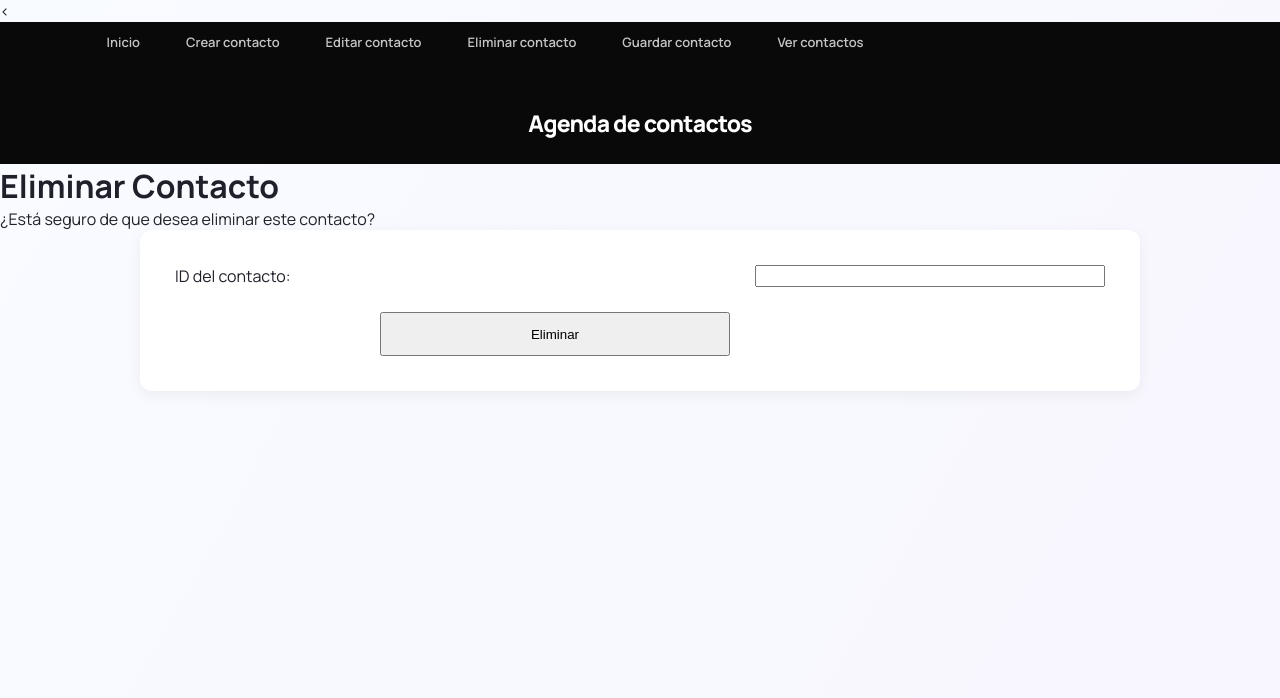
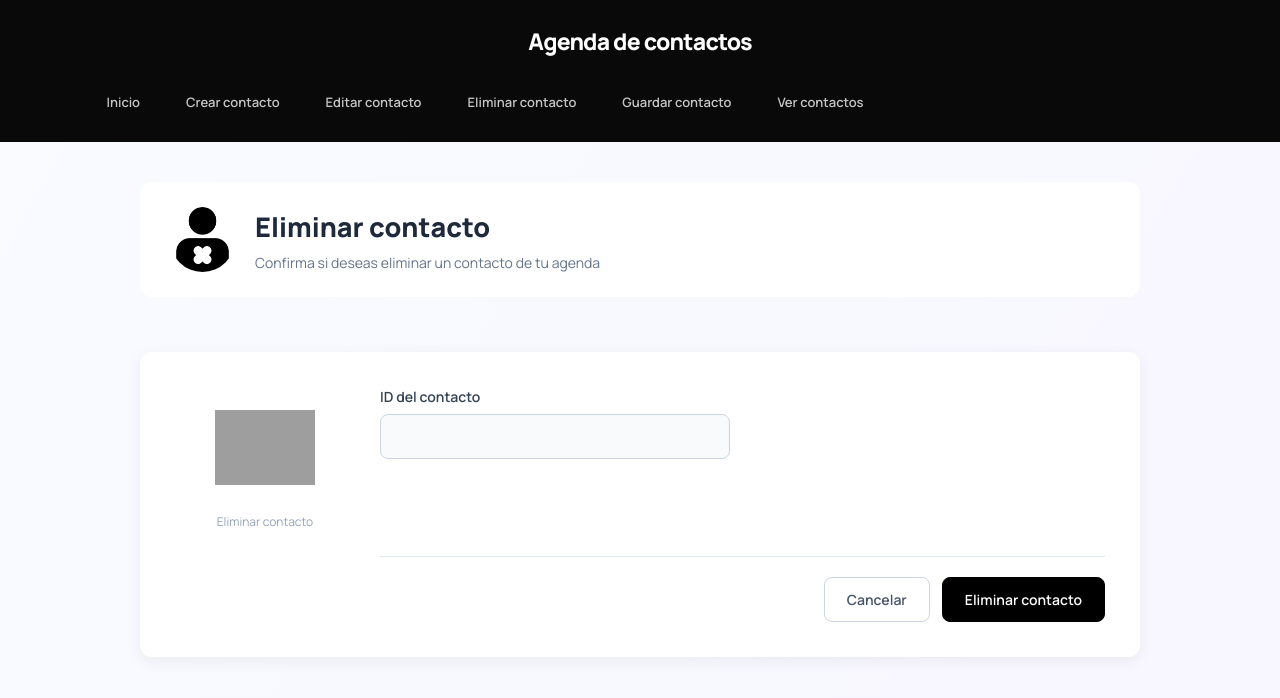
Before and after one commit to erikajhoana-dot/AGENDA, a PHP site: page /eliminar.php in a window 1280 px wide. Shown: the top 698 px of the page. Run offline with PHP 8.4, Linux system fonts and the light colour scheme; grey boxes are pictures that could not be loaded.

Commit message:
Estilos a todos los apartados

```diff
--- a/css/styles.css
+++ b/css/styles.css
@@ -1,3 +1,4 @@
+
 @import url('https://fonts.googleapis.com/css2?family=Manrope:wght@400;500;600;700;800&display=swap');
 
 * {
@@ -45,12 +46,6 @@ nav a {
     font-weight: 600;
     padding: 11px 17px;
     border-radius: 7px;
-    transition: background-color 0.2s, color 0.2s;
-}
-
-nav a:hover {
-    background-color: #292929;
-    color: #ffffff;
 }
 
 nav a.activo {
@@ -78,18 +73,19 @@ main {
 #nuevo-contacto img {
     width: 65px;
     height: 65px;
+    object-fit: contain;
     border-radius: 50%;
-    background: #e8f0fe;
+    background: none;
 }
 
 .Info-sec h1 {
-    margin: 0 0 8px;
+    margin-bottom: 8px;
     color: #1e293b;
     font-size: 27px;
+    font-weight: 800;
 }
 
 .Info-sec p {
-    margin: 0;
     color: #64748b;
     font-size: 14px;
 }
@@ -101,8 +97,9 @@ form {
     background: #ffffff;
     border-radius: 12px;
     box-shadow: 0 4px 15px rgba(0, 0, 0, 0.06);
+
     display: grid;
-    grid-template-columns: 180px 1fr 1fr;
+    grid-template-columns: 180px repeat(2, 1fr);
     gap: 25px;
 }
 
@@ -114,15 +111,30 @@ form {
     padding-top: 10px;
 }
 
-#columna1-crear button {
+#columna1-crear img {
+    width: 100px;
+    height: 100px;
+    object-fit: contain;
+    margin-bottom: 15px;
+}
+
+#columna1-crear label {
     width: 100%;
     padding: 12px 10px;
     background: #eaf1ff;
     color: #2563eb;
     border: 1px solid #bfdbfe;
     border-radius: 8px;
+    font-size: 13px;
     font-weight: 600;
+    text-align: center;
     cursor: pointer;
+}
+
+#columna1-crear input[type="file"] {
+    width: 100%;
+    margin: 10px 0;
+    font-size: 12px;
 }
 
 #columna1-crear p {
@@ -130,6 +142,13 @@ form {
     font-size: 12px;
     text-align: center;
     line-height: 1.6;
+}
+
+#columna2-crear,
+#columna3-crear {
+    display: flex;
+    flex-direction: column;
+    min-width: 0;
 }
 
 #columna2-crear label,
@@ -145,7 +164,7 @@ form {
 #columna3-crear textarea {
     width: 100%;
     padding: 12px 14px;
-    box-sizing: border-box;
+    margin-bottom: 20px;
     border: 1px solid #cbd5e1;
     border-radius: 8px;
     background: #f8fafc;
@@ -163,32 +182,67 @@ form {
     grid-column: 2 / 4;
     display: flex;
     justify-content: flex-end;
+    align-items: center;
     gap: 12px;
-    padding-top: 15px;
+    padding-top: 20px;
     border-top: 1px solid #e2e8f0;
 }
 
-#botones-crear button {
+#botones-crear button,
+#botones-crear a {
     padding: 12px 22px;
     border-radius: 8px;
+    font-family: inherit;
     font-size: 14px;
     font-weight: 600;
+    text-decoration: none;
     cursor: pointer;
 }
 
-#botones-crear button:first-child {
+#botones-crear a {
     background: #ffffff;
     color: #475569;
     border: 1px solid #cbd5e1;
 }
 
-#botones-crear button:last-child {
+#botones-crear button {
     background: #000000;
     color: #ffffff;
     border: 1px solid #000000;
 }
 
+.error {
+    max-width: 1000px;
+    margin: 0 auto 20px;
+    padding: 12px 16px;
+    background: #fef2f2;
+    color: #b91c1c;
+    border: 1px solid #fecaca;
+    border-radius: 8px;
+    font-size: 14px;
+}
+
+th {
+    padding: 15px 20px;
+}
+
+th, td {
+    padding: 15px 20px;
+    text-align: left;
+}
+
 @media (max-width: 750px) {
+
+    main {
+        width: 95%;
+        margin: 30px auto;
+    }
+
+    #nuevo-contacto {
+        margin: 25px 15px;
+        padding: 20px;
+    }
+
     form {
         grid-template-columns: 1fr;
         margin: 15px;
--- a/eliminar.php
+++ b/eliminar.php
@@ -1,30 +1,47 @@
-<<?php include __DIR__."/includes/menu.php";?>
 <?php include __DIR__."/includes/header.php";?>
+<?php include __DIR__."/includes/menu.php";?>
 
 <!DOCTYPE html>
 <html lang="es">
 <head>
     <meta charset="UTF-8">
     <meta name="viewport" content="width=device-width, initial-scale=1.0">
-    <link rel="stylesheet" href="css/styles.css">
-    <title>Eliminar contacto</title>
+    <link rel="stylesheet" href="CSS/styles.css">
+    <title>Eliminar Contacto</title>
 </head>
 <body>
 
-    <h1>Eliminar Contacto</h1>
+    <div id="nuevo-contacto">
+        <img src="assets/images/eliminar-contacto.png" alt="Eliminar contacto">
+        <div class="Info-sec">
+            <h1>Eliminar contacto</h1>
+            <p>Confirma si deseas eliminar un contacto de tu agenda</p>
+        </div>
+    </div>
 
-    <p>¿Está seguro de que desea eliminar este contacto?</p>
+    <main>
 
-    <form action="" method="POST">
+        <form action="" method="POST">
 
-        <label>ID del contacto:</label><br>
-        <input type="number" name="id" required>
+            <div id="columna1-crear">
+                <img src="assets/images/eliminar.png" alt="Eliminar contacto">
+                <p>Eliminar contacto</p>
+            </div>
 
-        <br><br>
+            <div id="columna2-crear">
 
-        <button type="submit">Eliminar</button>
+                <label for="id">ID del contacto</label>
+                <input type="number" id="id" name="id" required>
+            </div>
 
-    </form>
+            <div id="botones-crear">
+                <a href="index.php">Cancelar</a>
+                <button type="submit">Eliminar contacto</button>
+            </div>
+
+        </form>
+
+    </main>
 
 </body>
 </html>
--- a/index.php
+++ b/index.php
@@ -1,5 +1,5 @@
+<?php include __DIR__."/includes/header.php";?>
 <?php include __DIR__."/includes/menu.php";?>
-<?php include __DIR__."/includes/header.php";?>
 
 <!DOCTYPE html>
 <html lang="en">
```
Also changed, not shown: crear.php (+3 -6 lines), editar.php (+45 -27 lines), ver.php (+50 -4 lines), assets/images/editar-usuario.png (added), assets/images/eliminar-contacto.png (added), assets/images/mis-contactos.png (added).
